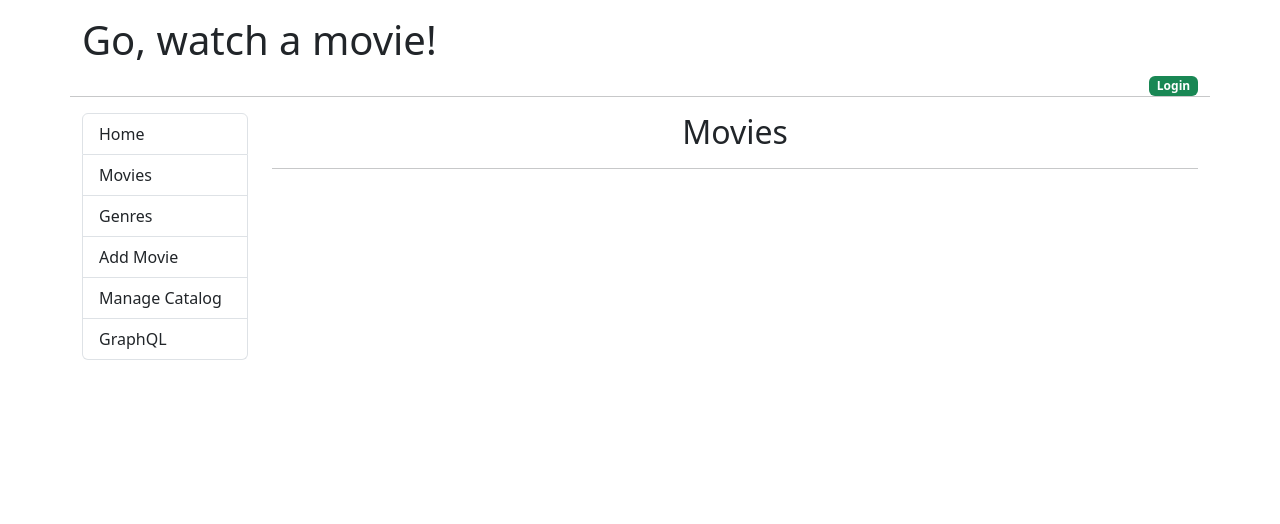
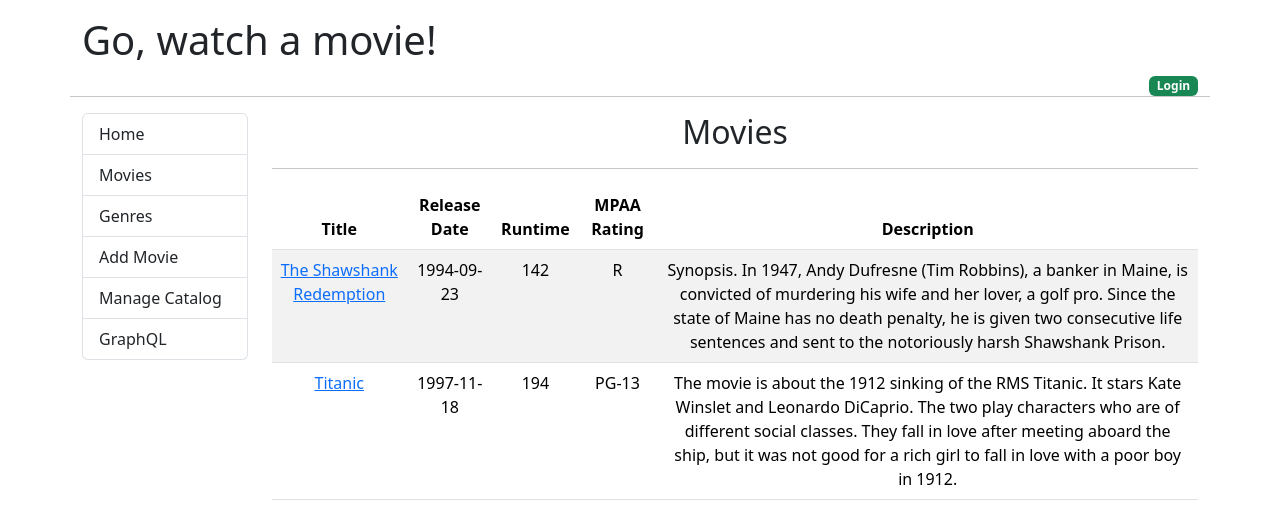
Before and after one commit to calvarado2004/react-apps, a React (Create React App) app in the folder go-movies-front-end/: page /movies in a window 1280 px wide. Shown: the top 524 px of the page. Built offline with nearby package versions, Linux system fonts and the light colour scheme.

Commit message:
mocking movies to test frontend

```diff
--- a/go-movies-front-end/src/components/movies.js
+++ b/go-movies-front-end/src/components/movies.js
@@ -1,10 +1,65 @@
+import react, {useEffect} from "react";
+import {Link} from "react-router-dom";
 
 const Movies = () => {
+    const [movies, setMovies] = react.useState([])
+
+    useEffect(() => {
+        let moviesList = [
+            {
+                id: 1,
+                title: "The Shawshank Redemption",
+                release_date: "1994-09-23",
+                runtime: 142,
+                mpaa_rating: "R",
+                description: "Synopsis. In 1947, Andy Dufresne (Tim Robbins), a banker in Maine, is convicted of murdering his wife and her lover, a golf pro. Since the state of Maine has no death penalty, he is given two consecutive life sentences and sent to the notoriously harsh Shawshank Prison.\n",
+
+            },
+            {
+                id: 1,
+                title: "Titanic",
+                release_date: "1997-11-18",
+                runtime: 194,
+                mpaa_rating: "PG-13",
+                description: "The movie is about the 1912 sinking of the RMS Titanic. It stars Kate Winslet and Leonardo DiCaprio. The two play characters who are of different social classes. They fall in love after meeting aboard the ship, but it was not good for a rich girl to fall in love with a poor boy in 1912.\n",
+
+            },
+        ];
+        setMovies(moviesList);
+
+    }, []);
+
+
     return (
         <>
             <div className="text-center">
                 <h2>Movies</h2>
                 <hr/>
+                <table className="table table-striped table-hover">
+                    <thead>
+                    <tr>
+                        <th>Title</th>
+                        <th>Release Date</th>
+                        <th>Runtime</th>
+                        <th>MPAA Rating</th>
+                        <th>Description</th>
+                    </tr>
+                    </thead>
+                    <tbody>
+                    {movies.map((movie) => (
+                        <tr key={movie.id}>
+                            <td>
+                                <Link to={`/movies/${movie.id}`}>{movie.title}</Link>
+                            </td>
+                            <td>{movie.release_date}</td>
+                            <td>{movie.runtime}</td>
+                            <td>{movie.mpaa_rating}</td>
+                            <td>{movie.description}</td>
+                        </tr>
+                    ))}
+
+                    </tbody>
+                </table>
             </div>
         </>
     )
```
